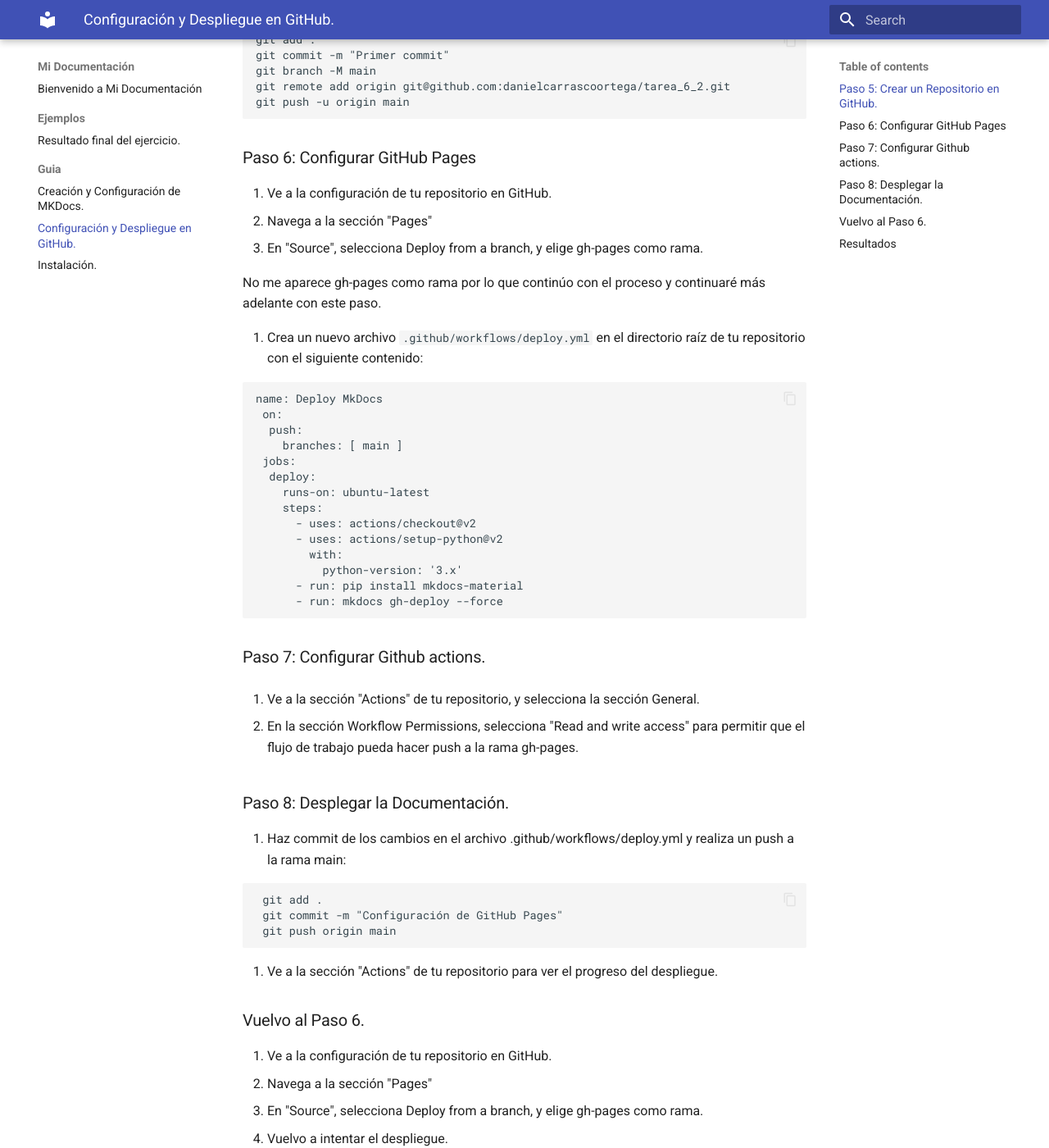
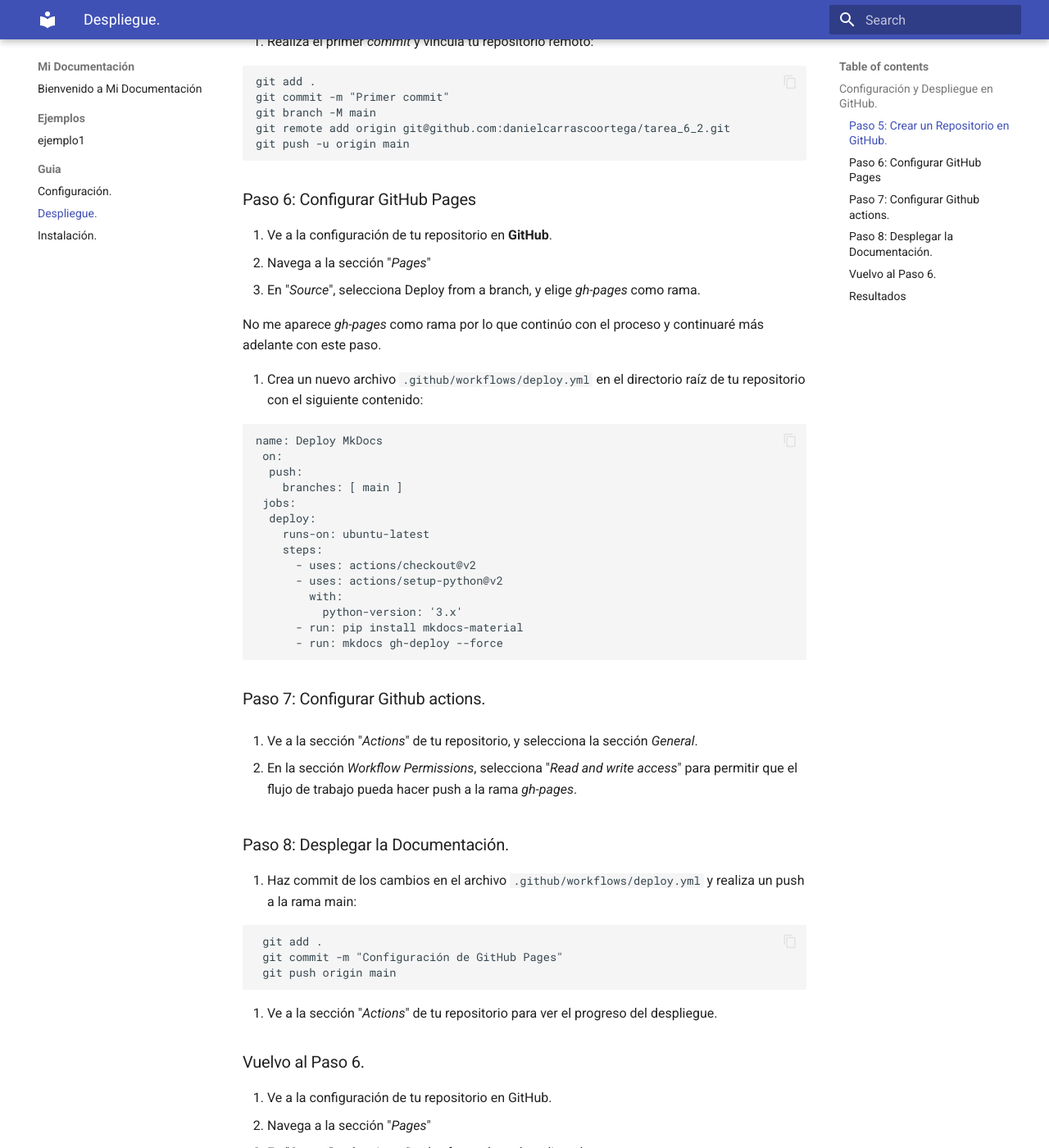
Before and after one commit to danielcarrascoortega/tarea_6_2, an MkDocs documentation site: the page built from docs/guia/despliegue.md, in a window 1280 px wide and 1400 px high, scrolled down 480 px. Shown: the whole window at 82% size. Built offline with MkDocs 1.6.1 and Material for MkDocs 9.7.7, drawn with Linux system fonts in a browser that asks for light colours; some of the changed text lies outside the part shown.

Commit message:
Cambios en la Documentación

````diff
--- a/docs/ejemplos/ejemplo1.md
+++ b/docs/ejemplos/ejemplo1.md
@@ -1,4 +1,6 @@
-# Resultado final del ejercicio.
+# ejemplo1
 
-## La documentación está disponible en: [Enlace a la documentación](https://danielcarrascoortega.github.io/tarea_6_2/)
-## Mi repositorio en gitHub: [Enlace al repositorio](https://github.com/danielcarrascoortega/tarea_6_2)
+## Resultado final del ejercicio.
+
+### La documentación está disponible en: [Enlace a la documentación](https://danielcarrascoortega.github.io/tarea_6_2/)
+### Mi repositorio en gitHub: [Enlace al repositorio](https://github.com/danielcarrascoortega/tarea_6_2)
--- a/docs/guia/configuracion.md
+++ b/docs/guia/configuracion.md
@@ -13,7 +15,7 @@
 
 ### Paso 3: Configurar MkDocs.
 
-1. Abre el archivo `mkdocs.yml` y configura el tema Material:
+1. Abre el archivo `mkdocs.yml` y configura el tema **Material**:
 
 ```yml
  site_name: Mi Documentación
@@ -41,7 +43,7 @@
 
 2. Edita el archivo `docs/index.md`
 
-```text
+```plain-text
  # Bienvenido a Mi Documentación
 
  Esta es la página principal de mi documentación.
--- a/docs/guia/despliegue.md
+++ b/docs/guia/despliegue.md
@@ -1,8 +1,10 @@
-# Configuración y Despliegue en GitHub.
+# Despliegue.
+
+## Configuración y Despliegue en GitHub.
 
 ### Paso 5: Crear un Repositorio en GitHub.
 
-1. Ve a GitHub y crea un nuevo repositorio. Asegúrate de crearlo como un repositorio público para que la documentación sea accesible en GitHub Pages.
+1. Ve a GitHub y crea un nuevo repositorio. Asegúrate de crearlo como un repositorio público para que la documentación sea accesible en *GitHub Pages*.
 
 2. Inicializa Git en tu proyecto local:
 
@@ -12,7 +14,7 @@
 
 `venv/`
 
-4. Realiza el primer commit y vincula tu repositorio remoto:
+4. Realiza el primer *commit* y vincula tu repositorio remoto:
 
 ```bash
 git add .
@@ -24,11 +26,11 @@
 
 ### Paso 6: Configurar GitHub Pages
 
-1. Ve a la configuración de tu repositorio en GitHub.
-2. Navega a la sección "Pages"
-3. En "Source", selecciona Deploy from a branch, y elige gh-pages como rama.
+1. Ve a la configuración de tu repositorio en **GitHub**.
+2. Navega a la sección "*Pages*"
+3. En "*Source*", selecciona Deploy from a branch, y elige *gh-pages* como rama.
 
-No me aparece gh-pages como rama por lo que continúo con el proceso y continuaré más adelante con este paso.
+No me aparece *gh-pages* como rama por lo que continúo con el proceso y continuaré más adelante con este paso.
 
 4. Crea un nuevo archivo `.github/workflows/deploy.yml` en el directorio raíz de tu repositorio con el siguiente contenido:
 
@@ -51,13 +53,13 @@
 
 ### Paso 7: Configurar Github actions.
 
-1. Ve a la sección "Actions" de tu repositorio, y selecciona la sección General.
+1. Ve a la sección "*Actions*" de tu repositorio, y selecciona la sección *General*.
 
- 2. En la sección Workflow Permissions, selecciona "Read and write access" para permitir que el flujo de trabajo pueda hacer push a la rama  gh-pages.
+ 2. En la sección *Workflow Permissions*, selecciona "*Read and write access*" para permitir que el flujo de trabajo pueda hacer push a la rama *gh-pages*.
 
 ### Paso 8: Desplegar la Documentación.
 
-1. Haz commit de los cambios en el archivo .github/workflows/deploy.yml y realiza un push a la rama main:
+1. Haz commit de los cambios en el archivo `.github/workflows/deploy.yml` y realiza un push a la rama main:
 
 ```bash
  git add .
@@ -65,15 +67,15 @@
  git push origin main
 ```
 
-2. Ve a la sección "Actions" de tu repositorio para ver el progreso del despliegue.
+2. Ve a la sección "*Actions*" de tu repositorio para ver el progreso del despliegue.
 
 ### Vuelvo al Paso 6.
 1. Ve a la configuración de tu repositorio en GitHub.
-2. Navega a la sección "Pages"
-3. En "Source", selecciona Deploy from a branch, y elige gh-pages como rama.
+2. Navega a la sección "*Pages*"
+3. En "*Source*", selecciona *Deploy from a branch*, y elige *gh-pages* como rama.
 4. Vuelvo a intentar el despliegue.
 
 ### Resultados
 
 * Una vez completado, tu documentación estará disponible en: [Enlace a la documentación](https://danielcarrascoortega.github.io/tarea_6_2/)
-* Enlace al repositorio en gitHub: [Enlace al repositorio](https://github.com/danielcarrascoortega/tarea_6_2)
+* Enlace al repositorio en **GitHub**: [Enlace al repositorio](https://github.com/danielcarrascoortega/tarea_6_2)
````
Also changed, not shown: other parts of docs/guia/configuracion.md (+4 -2 lines), docs/guia/instalacion.md (+1 -1 lines).
